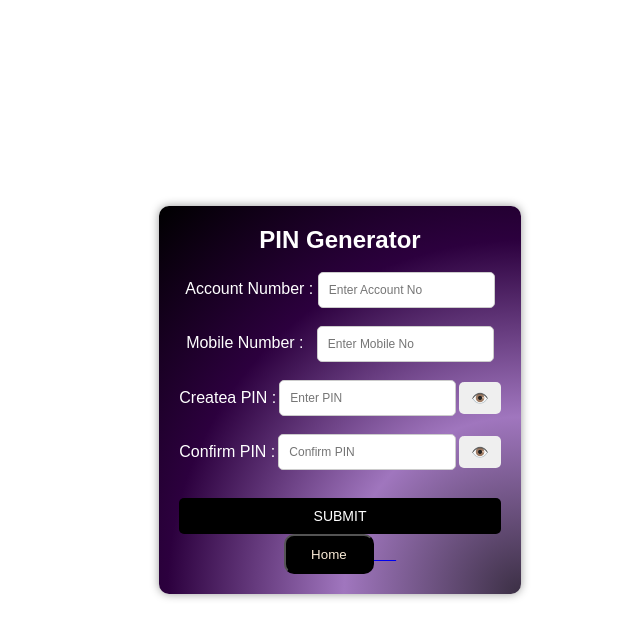
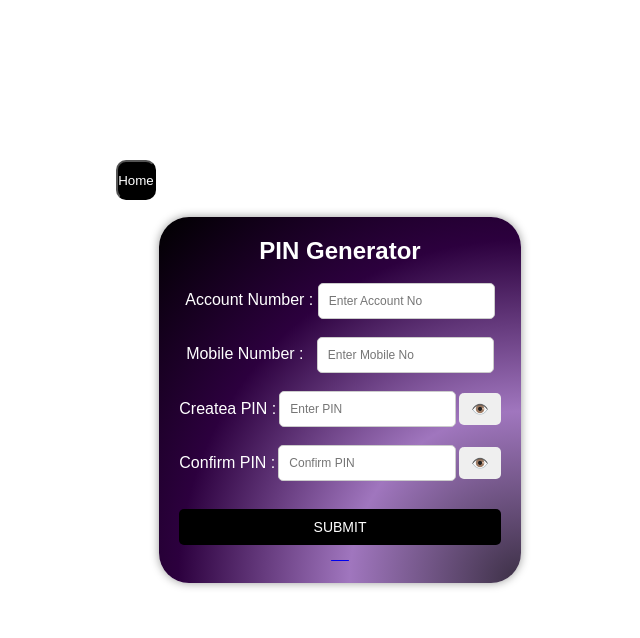
Before and after one commit to Anjum799/Bank, a Django app: template Bank/app/templates/pin_gen.html in a window 1280 px wide. Shown: the top 638 px of the page, without its empty margins (300-940 px from the left). Run offline with Django 3.2, Linux system fonts and the light colour scheme; the template is opened without the code that fills it, so the values that code supplies are empty.

Commit message:
Update pin_gen.css

```diff
--- a/Bank/app/static/css/pin_gen.css
+++ b/Bank/app/static/css/pin_gen.css
@@ -18,7 +18,7 @@ body {
 .container {
     background: radial-gradient(circle at bottom right,#3b2f44, #a076be, #2c003e, #000000);
     padding: 20px;
-    border-radius: 10px;
+    border-radius: 30px;
     box-shadow: 0 0 10px rgba(0, 0, 0, 0.4);
     width:fit-content ;
     text-align: center;
@@ -51,10 +51,6 @@ input {
     /* background:rgb(8, 8, 146); */
     color: white;
 
-}
-
-.see-pin-btn:hover {
-    background: #2c003e;
 }
 
 button.submit-btn {
@@ -92,9 +88,13 @@ nav>img{
 #btn1{
     border-radius: 10px;
     height: 40px;
-    width: 90px;
-    background-color:black;
-    color: antiquewhite;
+    width: 40px;
+    position: absolute;
+    top:20%;
+    left: 32.5%;
+    background-color: black;
+    text-align: center;
+    color:white;
 }
 #btn1:hover {
     background: #2c003e;
```
